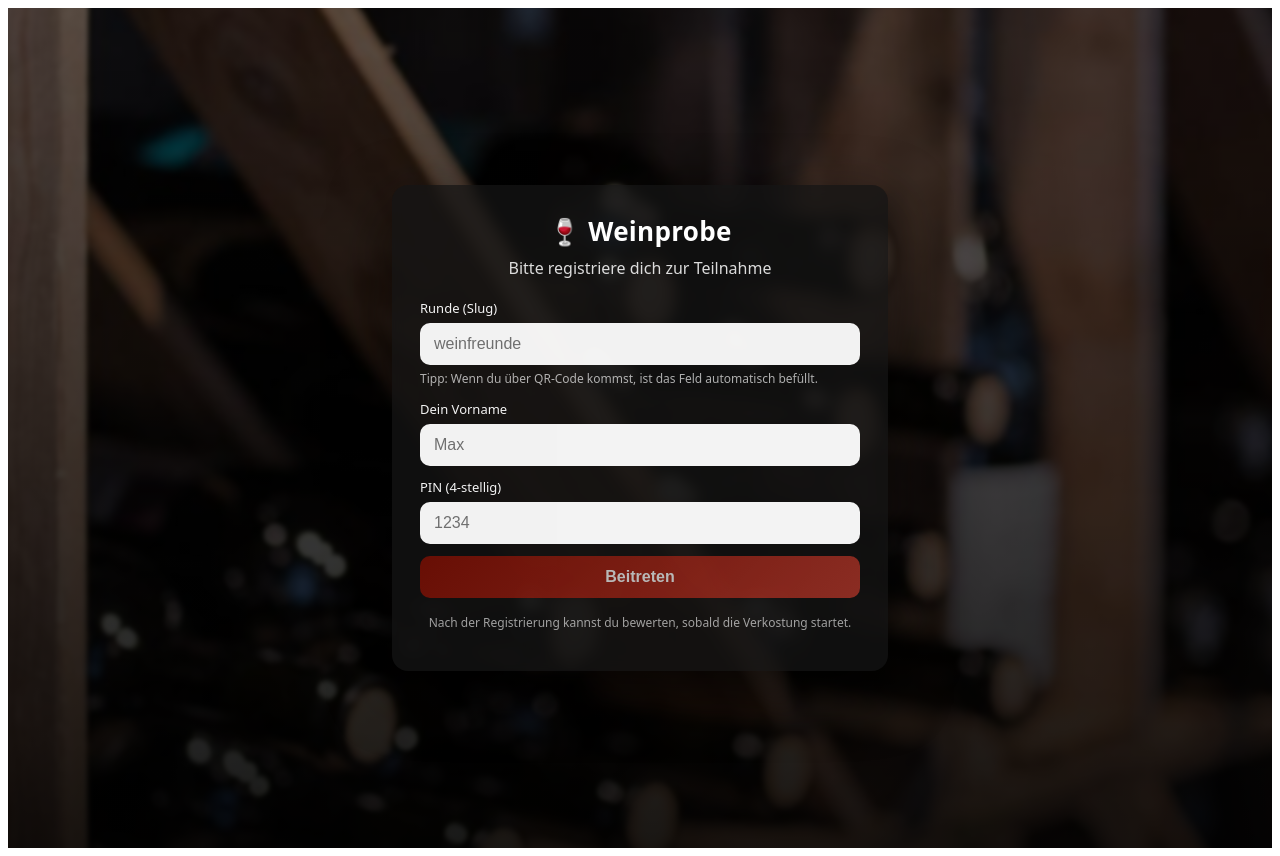
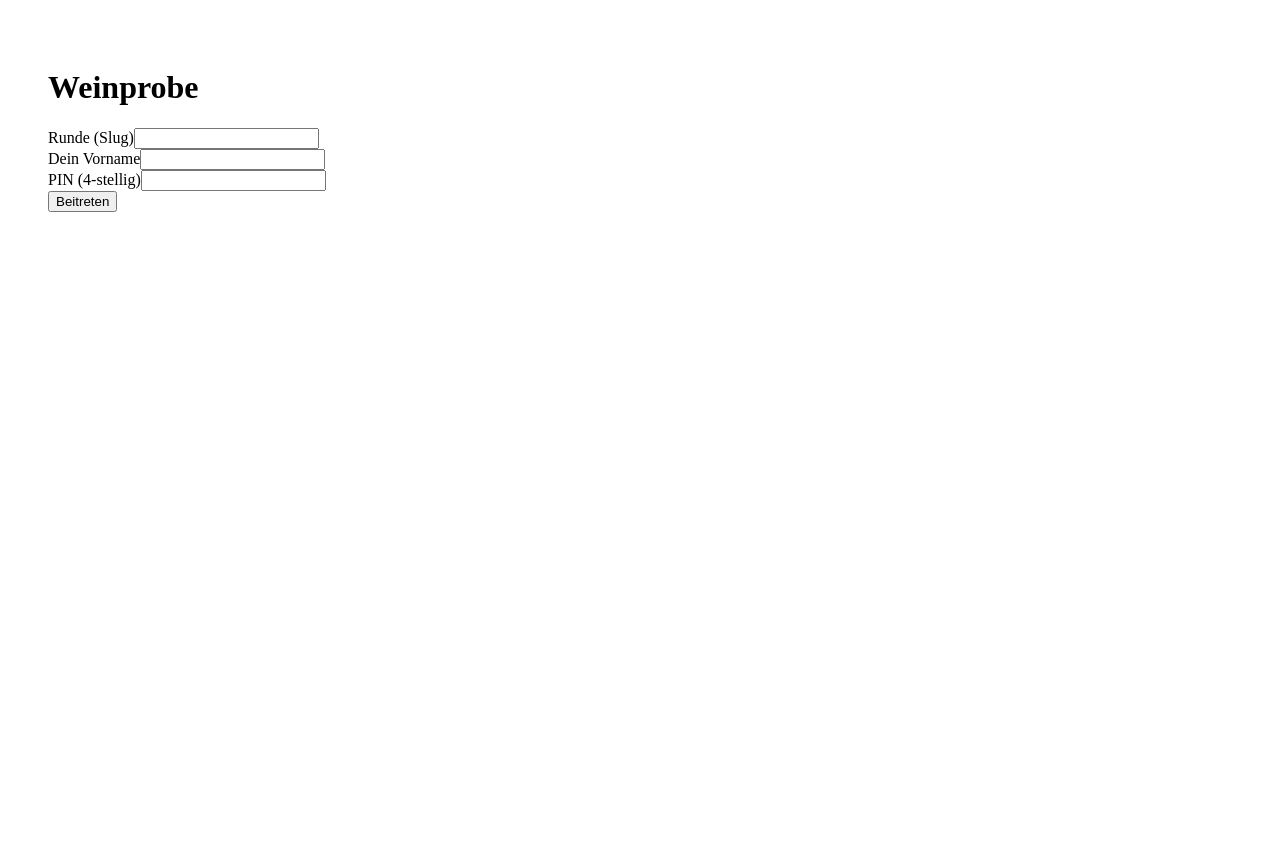
Before and after one commit to jochenwiener71/Weinfreunde-app, a Next.js app: page /join in a window 1280 px wide. After the commit the page ends 800 px from the top, so only its background shows below. Built offline with nearby package versions, Linux system fonts and the light colour scheme.

Commit message:
Update page.tsx

```diff
--- a/app/join/page.tsx
+++ b/app/join/page.tsx
@@ -1,11 +1,90 @@
-import JoinClient from "./JoinClient";
+"use client";
 
-export default function JoinPage({
-  searchParams,
-}: {
-  searchParams?: { slug?: string };
-}) {
-  const slug = String(searchParams?.slug ?? "").trim();
+import { useState } from "react";
+import { useRouter } from "next/navigation";
 
-  return <JoinClient initialSlug={slug} />;
+export default function JoinPage() {
+  const router = useRouter();
+
+  const [slug, setSlug] = useState("");
+  const [name, setName] = useState("");
+  const [pin, setPin] = useState("");
+  const [error, setError] = useState<string | null>(null);
+  const [loading, setLoading] = useState(false);
+
+  async function handleJoin(e: React.FormEvent) {
+    e.preventDefault();
+    setError(null);
+    setLoading(true);
+
+    try {
+      const res = await fetch("/api/join", {
+        method: "POST",
+        headers: {
+          "Content-Type": "application/json",
+        },
+        body: JSON.stringify({
+          slug: slug.trim().toLowerCase(),
+          name: name.trim(),
+          pin: pin.trim(),
+        }),
+      });
+
+      const data = await res.json();
+
+      if (!data.ok) {
+        setError(data.error ?? "Login fehlgeschlagen");
+        setLoading(false);
+        return;
+      }
+
+      router.push(`/t/${slug.trim().toLowerCase()}`);
+    } catch (e: any) {
+      setError("Netzwerkfehler");
+      setLoading(false);
+    }
+  }
+
+  return (
+    <main style={{ padding: 40 }}>
+      <h1>Weinprobe</h1>
+
+      <form onSubmit={handleJoin}>
+        <div>
+          <label>Runde (Slug)</label>
+          <input
+            value={slug}
+            onChange={(e) => setSlug(e.target.value)}
+            required
+          />
+        </div>
+
+        <div>
+          <label>Dein Vorname</label>
+          <input
+            value={name}
+            onChange={(e) => setName(e.target.value)}
+            required
+          />
+        </div>
+
+        <div>
+          <label>PIN (4-stellig)</label>
+          <input
+            value={pin}
+            onChange={(e) => setPin(e.target.value)}
+            required
+          />
+        </div>
+
+        <button type="submit" disabled={loading}>
+          {loading ? "Bitte warten..." : "Beitreten"}
+        </button>
+
+        {error && (
+          <p style={{ color: "red", marginTop: 10 }}>{error}</p>
+        )}
+      </form>
+    </main>
+  );
 }
```
